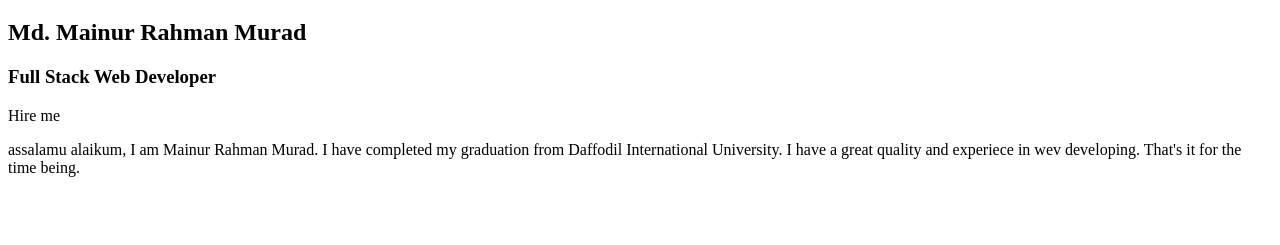
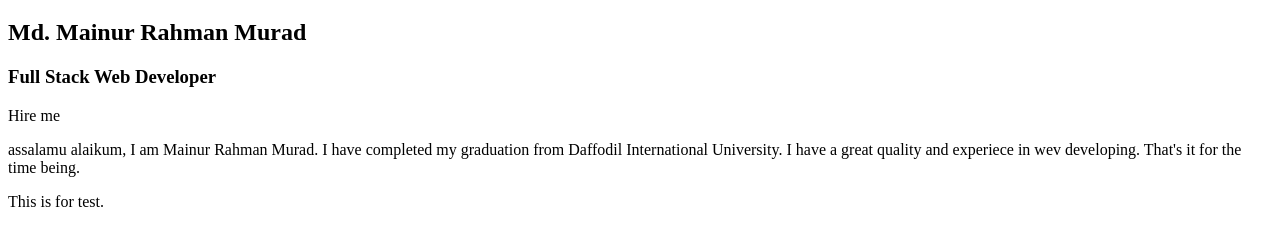
Before and after one commit to mrmuradcse/First-Website, a plain HTML site: page index.html in a window 1280 px wide. Shown: the part 61-306 px from the top of the page. Drawn offline with Linux system fonts and the light colour scheme.

Commit message:
test added

```diff
--- a/index.html
+++ b/index.html
@@ -10,5 +10,7 @@
     <p>Hire me</p>
 
     <p>assalamu alaikum, I am Mainur Rahman Murad. I have completed my graduation from Daffodil International University. I have a great quality and experiece in wev developing. That's it for the time being. </p>
+
+    <p>This is for test.</p>
 </body>
 </html>
```
